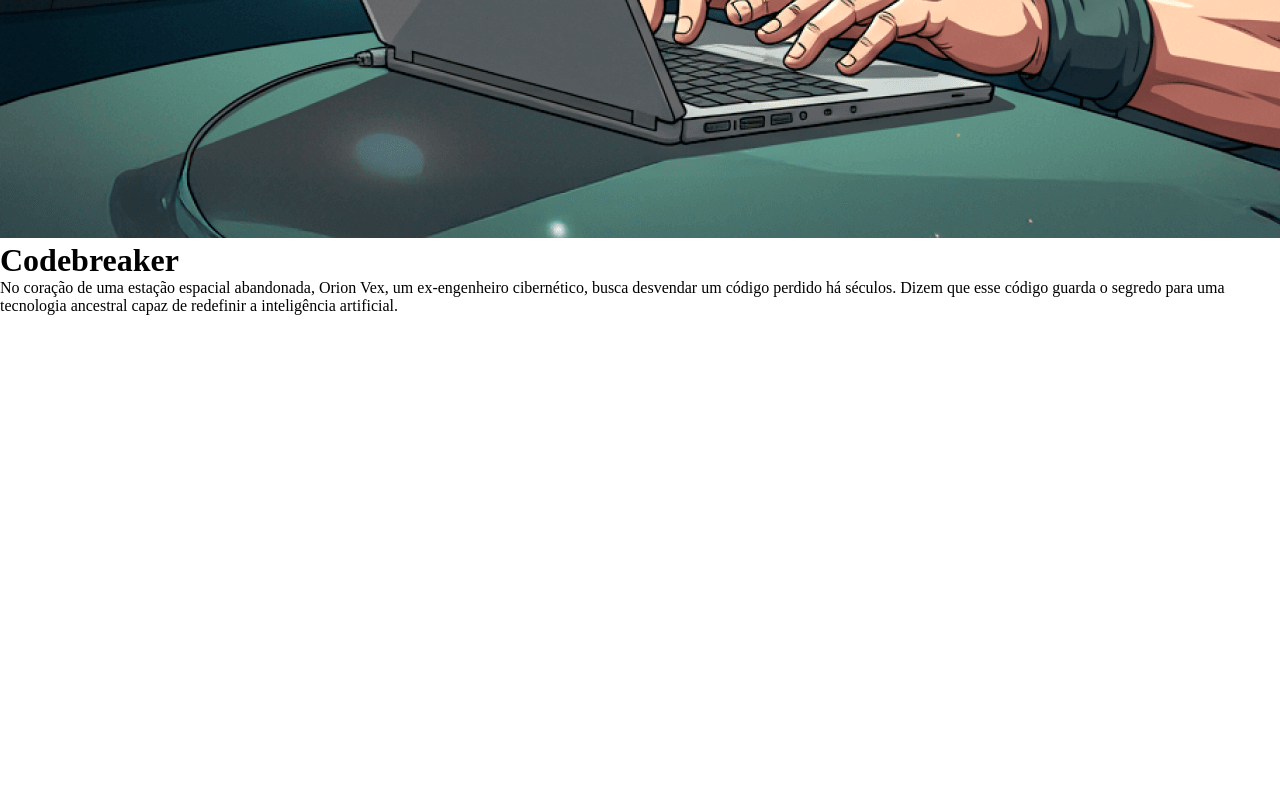
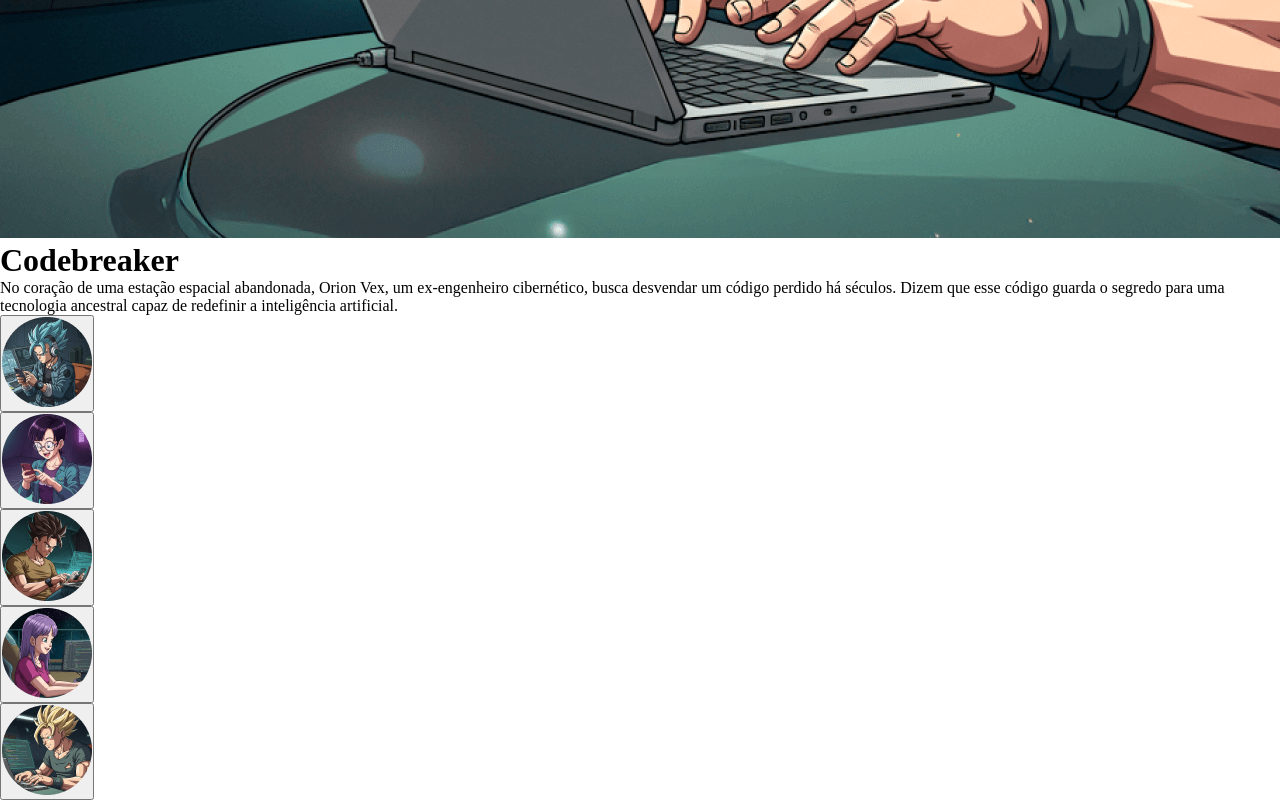
Before and after one commit to ildopetrijunior/dragonball-project, a plain HTML site: page index.html in a window 1280 px wide. Shown: the part 5470-6270 px from the top of the page. Before the commit the page ends 5785 px from the top, so only its background shows below. Drawn offline with Linux system fonts and the light colour scheme.

Commit message:
feat: aside section

```diff
--- a/index.html
+++ b/index.html
@@ -62,5 +62,32 @@
 				</div>
 			</div>
         </main>
+        <ul class="buttons">
+            <li>
+                <button class="button cyberstorm selected">
+                    <img src="src/assets/icons/icon-cyberstorm.png" alt="Ícone Cyberstorm" />
+                </button>
+            </li>
+            <li>
+                <button class="button codepixie">
+                    <img src="src/assets/icons/icon-codepixie.png" alt="Ícone CodePixie" />
+                </button>
+            </li>
+            <li>
+                <button class="button hexblade">
+                    <img src="src/assets/icons/icon-hexblade.png" alt="Ícone Hexblade" />
+                </button>
+            </li>
+            <li>
+                <button class="button neonpulse">
+                    <img src="src/assets/icons/icon-neonpulse.png" alt="Ícone Neonpulse" />
+                </button>
+            </li>
+            <li>
+                <button class="button codebreaker">
+                    <img src="src/assets/icons/icon-codebreaker.png" alt="Ícone Codebreaker" />
+                </button>
+            </li>
+        </ul>
     </body>
 </html>
```
